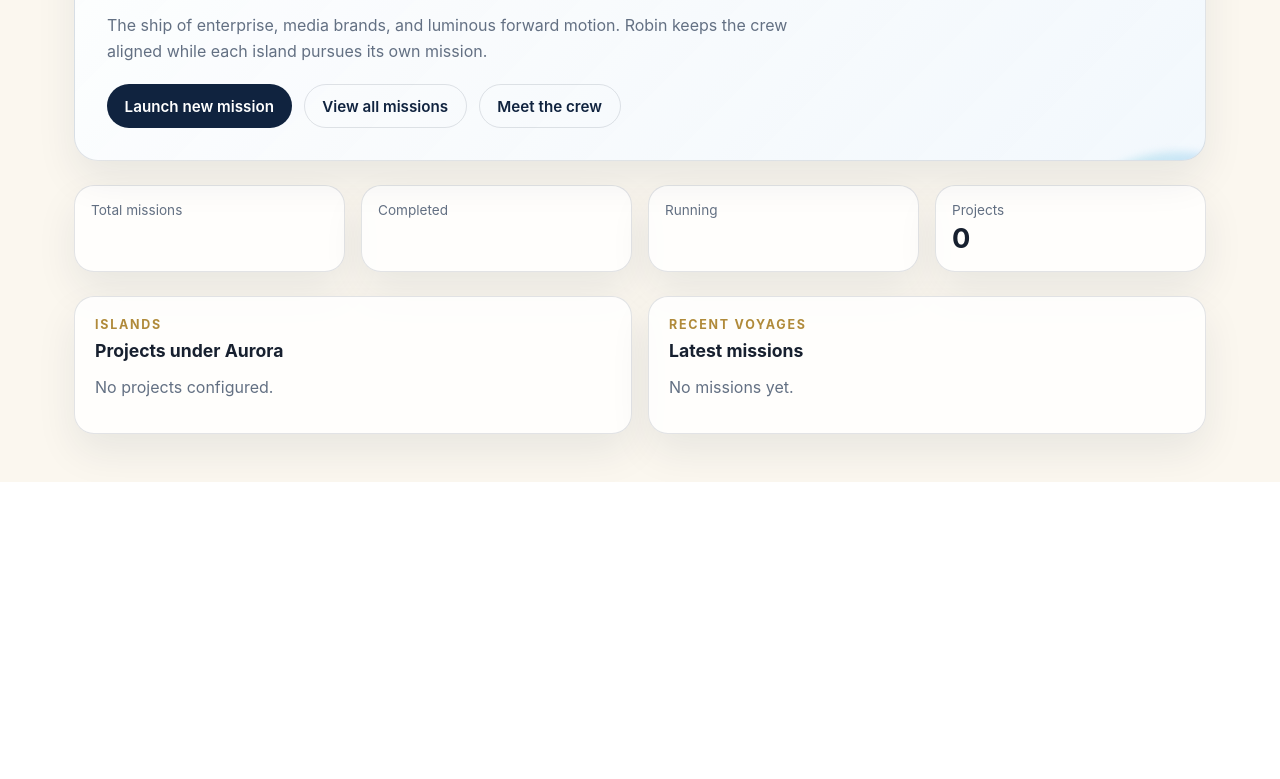
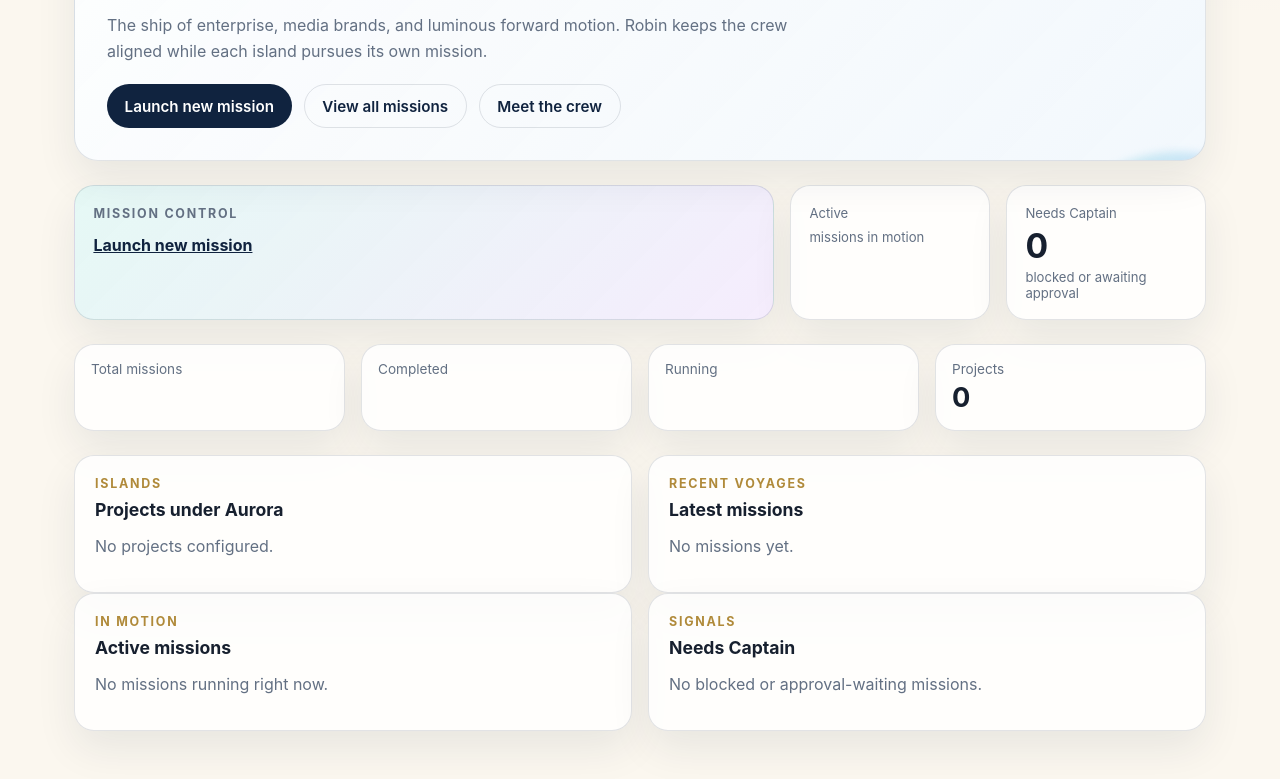
Before and after one commit to nennayz/nayzfreedom-fleet, a FastAPI app: template templates/aurora.html in a window 1280 px wide. Shown: the part 529-1308 px from the top of the page. Before the commit the page ends 1011 px from the top, so only its background shows below. Run offline with FastAPI, Linux system fonts and the light colour scheme; the template is opened without the code that fills it, so the values that code supplies are empty; parts of the project's set-up code (start-up, migrations or seed data) failed here and were passed over.

Commit message:
add Aurora mission control

```diff
--- a/dashboard.py
+++ b/dashboard.py
@@ -126,12 +126,17 @@ def aurora_overview(request: Request, _: str = Depends(verify_auth)):
     jobs = list_all_jobs(root)
     projects = _project_options(root)
     performance = load_performance_all(root)
+    signals = attention_jobs(jobs)
+    active = active_jobs(jobs)
     return templates.TemplateResponse(
         request,
         "aurora.html",
         {
             "jobs": jobs[:5],
             "summary": summarize_jobs(jobs),
+            "attention_jobs": signals,
+            "active_jobs": active,
+            "command_brief": command_brief(jobs),
             "projects": projects,
             "performance": performance,
             "crew": CREW[:4],
--- a/static/style.css
+++ b/static/style.css
@@ -232,6 +232,44 @@ button[type="submit"]:hover { background: var(--navy-soft); }
   font-weight: 700;
   margin-top: 0.25rem;
   text-decoration-color: rgba(255,255,255,0.45);
+}
+.aurora-command {
+  display: grid;
+  gap: 1rem;
+  grid-template-columns: minmax(0, 1.4fr) minmax(150px, 0.4fr) minmax(150px, 0.4fr);
+  margin-bottom: 1.5rem;
+}
+.aurora-command article {
+  background: rgba(255,255,255,0.82);
+  border: 1px solid var(--line);
+  border-radius: 20px;
+  box-shadow: var(--shadow);
+  padding: 1.15rem;
+}
+.aurora-command article:first-child {
+  background:
+    linear-gradient(135deg, rgba(125,226,209,0.2), rgba(185,131,255,0.14)),
+    rgba(255,255,255,0.86);
+}
+.aurora-command p {
+  color: var(--muted);
+  line-height: 1.5;
+  margin-bottom: 0.75rem;
+}
+.aurora-command a {
+  font-weight: 700;
+}
+.aurora-command span,
+.aurora-command small {
+  color: var(--muted);
+  display: block;
+  font-size: 0.82rem;
+}
+.aurora-command strong {
+  display: block;
+  font-size: 2.1rem;
+  line-height: 1;
+  margin: 0.55rem 0 0.35rem;
 }
 
 .ship-grid,
@@ -708,6 +746,7 @@ a:hover { color: var(--navy-soft); }
   }
   .ship-grid,
   .command-brief,
+  .aurora-command,
   .content-grid,
   .stat-grid,
   .domain-grid,
--- a/templates/aurora.html
+++ b/templates/aurora.html
@@ -17,6 +17,31 @@
     <img src="{{ member.image }}" alt="{{ member.name }}">
     {% endfor %}
   </div>
+</section>
+
+<section class="aurora-command">
+  <article>
+    <p class="eyebrow">Mission control</p>
+    <h2>{{ command_brief.state }}</h2>
+    <p>{{ command_brief.action }}</p>
+    {% if attention_jobs %}
+    <a href="/jobs/{{ attention_jobs[0].id }}">Open priority mission</a>
+    {% elif active_jobs %}
+    <a href="/jobs/{{ active_jobs[0].id }}">Monitor active mission</a>
+    {% else %}
+    <a href="/aurora/new-mission">Launch new mission</a>
+    {% endif %}
+  </article>
+  <article>
+    <span>Active</span>
+    <strong>{{ summary.running }}</strong>
+    <small>missions in motion</small>
+  </article>
+  <article>
+    <span>Needs Captain</span>
+    <strong>{{ attention_jobs | length }}</strong>
+    <small>blocked or awaiting approval</small>
+  </article>
 </section>
 
 <section class="stat-grid wide">
@@ -76,4 +101,46 @@
     {% endif %}
   </article>
 </section>
+
+<section class="content-grid">
+  <article class="panel">
+    <div class="section-heading">
+      <p class="eyebrow">In motion</p>
+      <h2>Active missions</h2>
+    </div>
+    {% if active_jobs %}
+    <div class="mission-list">
+      {% for job in active_jobs %}
+      <a href="/jobs/{{ job.id }}" class="mission-row">
+        <span>{{ job.id[:8] }}</span>
+        <strong>{{ job.brief[:42] }}{% if job.brief | length > 42 %}…{% endif %}</strong>
+        <em class="badge badge-{{ job.status.value }}">{{ job.status.value | status_label }}</em>
+      </a>
+      {% endfor %}
+    </div>
+    {% else %}
+    <p class="muted">No missions running right now.</p>
+    {% endif %}
+  </article>
+
+  <article class="panel">
+    <div class="section-heading">
+      <p class="eyebrow">Signals</p>
+      <h2>Needs Captain</h2>
+    </div>
+    {% if attention_jobs %}
+    <div class="mission-list">
+      {% for job in attention_jobs %}
+      <a href="/jobs/{{ job.id }}" class="mission-row">
+        <span>{{ job.id[:8] }}</span>
+        <strong>{{ job.brief[:42] }}{% if job.brief | length > 42 %}…{% endif %}</strong>
+        <em class="badge badge-{{ job.status.value }}">{{ job.status.value | status_label }}</em>
+      </a>
+      {% endfor %}
+    </div>
+    {% else %}
+    <p class="muted">No blocked or approval-waiting missions.</p>
+    {% endif %}
+  </article>
+</section>
 {% endblock %}
```
Also changed, not shown: tests/test_dashboard.py (+6 -0 lines).
